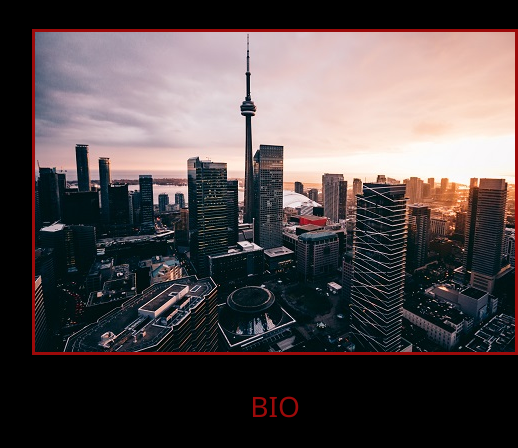
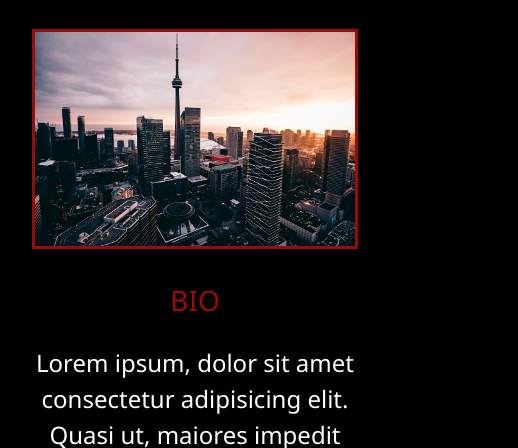
Before and after one commit to IsaiahLarsen/IsaiahLarsen.github.io, a website: page about.html in a window 390 px wide. Shown: the part 321-769 px from the top of the page, 518 px wide, since content can reach past the window. Drawn offline with Linux system fonts and the light colour scheme.

Commit message:
fixed about page responsivness

```diff
--- a/package.json
+++ b/package.json
@@ -5,7 +5,7 @@
   "main": "index.js",
   "homepage": "https://isaiahlarsen.github.io/portfolio",
   "scripts": {
-    "sass": "node-sass -w scss/ -o dist/css/ --recursive",
+    "sass": "node-sass -w scss/ -o css/ --recursive",
     "deploy": "gh-pages -d dist"
   },
   "author": "Isaiah Larsen",
--- a/scss/main.scss
+++ b/scss/main.scss
@@ -83,6 +83,7 @@ main {
 
 .bio-image {
   grid-area: bioimage;
+  width: 100%;
   margin: auto;
   border: $secondary-color 3px solid;
 }
```
Also changed, not shown: css/main.css, 1 other file.
